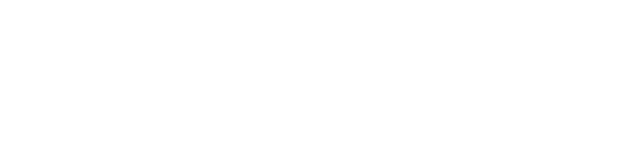
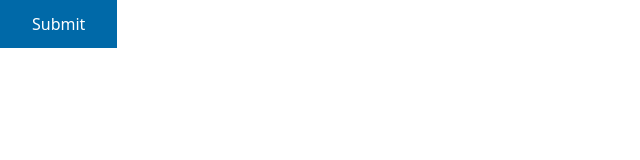
Before and after one commit to msuryaditriputraR/logo-80-hutri, a website: page index.html in a window 1280 px wide. Shown: the whole page, without its empty margins (0-640 px from the left). Drawn offline with Linux system fonts and the light colour scheme.

Commit message:
install tailwind

```diff
--- a/index.html
+++ b/index.html
@@ -4,9 +4,17 @@
     <meta charset="UTF-8" />
     <meta name="viewport" content="width=device-width, initial-scale=1.0" />
     <title>80 Tahun Indonesia</title>
+
+    <!--- ==================== CSS ===================== -->
+    <link rel="stylesheet" href="src/css/style.css" />
   </head>
   <body>
     <main>
+      <button
+        class="text-white px-4 sm:px-8 py-2 sm:py-3 bg-sky-700 hover:bg-sky-800"
+      >
+        Submit
+      </button>
       <div></div>
     </main>
   </body>
--- /dev/null
+++ b/src/css/tailwind.css
@@ -0,0 +1 @@
+@import "tailwindcss";
```
Also changed, not shown: package.json (+7 -2 lines), src/css/style.css (added), style.css (deleted), 1 other file.
